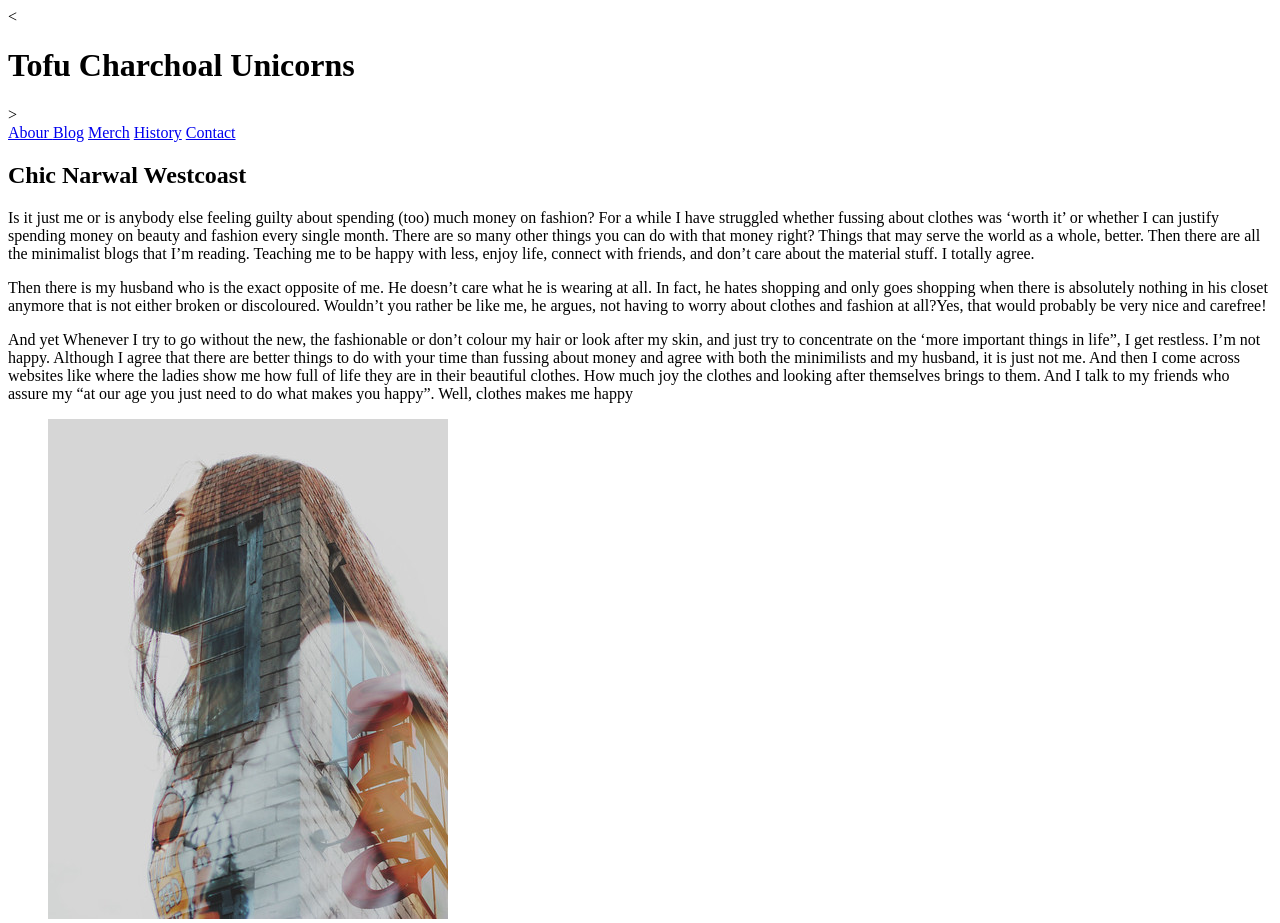
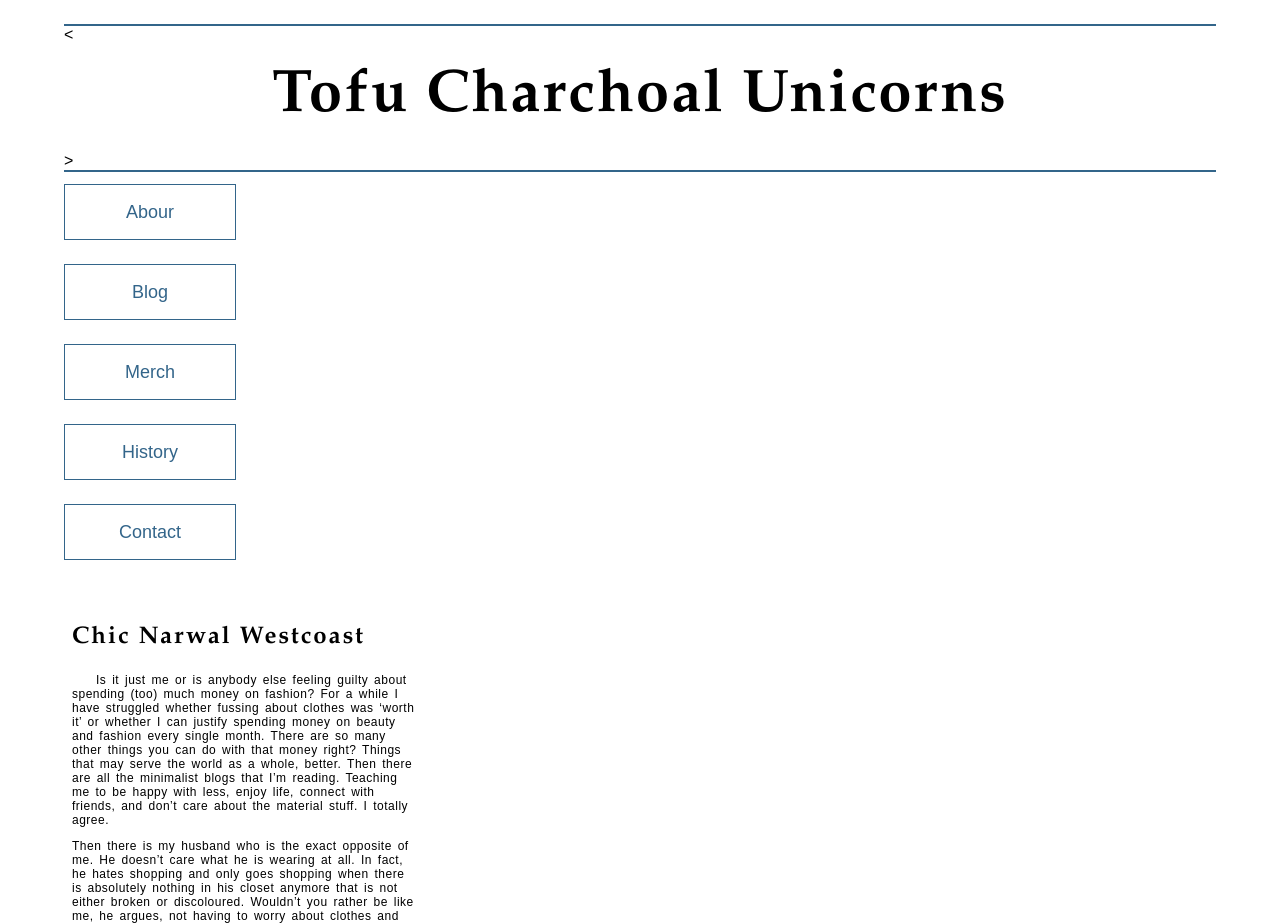
Before and after one commit to aliuadem/aliuadem.github.io, a plain HTML site: page index.html in a window 1280 px wide. Shown: the top 923 px of the page. Drawn offline with Linux system fonts and the light colour scheme; a web font is replaced by a local one.

Commit message:
Update style.css

```diff
--- a/css/style.css
+++ b/css/style.css
@@ -1,3 +1,210 @@
+* {
+    box-sizing: border-box;
+}
+
+html {
+    font-size:16px;
+}
+
+body {
+    margin: 1.5rem auto;
+    width:90%;
+    min-width:56.25rem;
+}
+
+/* Layout */
+
+main {
+    overflow:auto;
+    min-width:45rem;
+
+}
+
+section {
+    float: left;
+    min-width: 22.5rem;
+    width:50%;
+}
+
+figure {
+    width:60%;
+    margin:0 10% 0 0;
+    float:left;
+}
+
+figure img {
+    width:100%;
+    max-width:25rem;
+}
+
+figcaption {
+    margin:.375rem 0;
+}
+
+.long-list {
+    margin-top:0;
+}
+
+nav {
+    float: left;
+    width:11.25rem;
+}
+
+footer {
+    clear: both;
+    margin-top:1.5rem;
+}
+
+section, aside, nav, footer {
+  padding: .5rem;
+}
+
+/* header and footer */
+
+header, footer {
+  border-top: .125rem solid #33658A;
+  border-bottom: .125rem solid #33658A;
+}
+
+/* ------ START WRITING YOUR CODE BELOW THIS LINE ------ */
+
+/* NO changes should be made to any of the code above. */
+
+/* NOTE: While you will be using some of the same CSS properties, the VALUES
+   may need to be different in order to style the page correctly. */
+
+
+
+/*DONE Imported Typfaces */
+@font-face {
+    font-family: "josefinslab";
+    src: url("../fonts/josefinslab-regular.ttf") format('truetype');
+    font-weight: normal;
+    font-style: normal;
+}
+
+@font-face{
+    font-family: "montserrat";
+    src: url("../fonts/montserrat-regular.ttf") format('truetype');
+    font-weight: normal;
+    font-style: normal;
+}
+
+
+/* DONETypography Styles */
+
+html{
+    font-family: montserrat, Arial, sans-serif;
+}
+
+h1{
+    font-family: josefinslab, Garamond, serif;
+    letter-spacing: 0.125rem;
+    font-size: 3.75rem;
+    margin: 1.125rem;
+    text-align: center;
+
+}
+h2{
+    font-family: josefinslab, Garamond, serif;
+    letter-spacing: 0.125rem;
+    font-size: 1.5rem;
+}
+
+h2 + p {
+      text-indent: 1.5rem;
+
+}
+
+p{
+    font-size: 0.75rem;
+    letter-spacing: .03125rem;
+    word-spacing: 0.125rem;
+
+
+}
+
+li{
+    font-size: 0.75rem;
+    letter-spacing: .03125rem;
+    word-spacing: 0.125rem;
+}
+
+figcaption{
+        font-size: 0.75rem;
+        margin-bottom: 2rem;
+}
+/*DONE Link Styling */
+a {
+    text-decoration: none;
+    outline: none;
+}
+
+a:link, a:visited{
+    color:#33658a;
+
+}
+
+
+a:focus, a:hover {
+    text-decoration: none;
+}
+
+
+/* DONEList Styling */
+ul{
+    margin: 1rem 0;
+    list-style-type: square;
+}
+ol{
+    margin: 1rem 0;
+    list-style-type: lower-alpha;
+}
+.long-list a:hover {
+    text-transform: uppercase;
+}
+
+
+
+
+/*DONE Navigation Menu */
+nav {
+    padding-left: 0;
+    margin-top: .25rem;
+
+}
+
+nav a {
+    display: inline-block;
+    width: 100%;
+    line-height: 3;
+    text-align: center;
+    font-size: 1.125rem;
+    margin-bottom: 1.5rem;
+    border: 1px solid #33658A;
+
+}
+
+nav a:focus, nav a:hover {
+    color: #fff;
+    background-color: #33658A;
+}
+
+nav a:active {
+    color: #fff;
+    background-color: #000;
+
+}
+
+
+
+/*DONE Footer Styles */
+
+footer {
+    text-align: center;
+
+}
+
 /* TO GET AN IDEA OF THE CSS YOU WILL LIKELY BE USING, SEE THE LISTS BELOW. */
 
         /*
```
